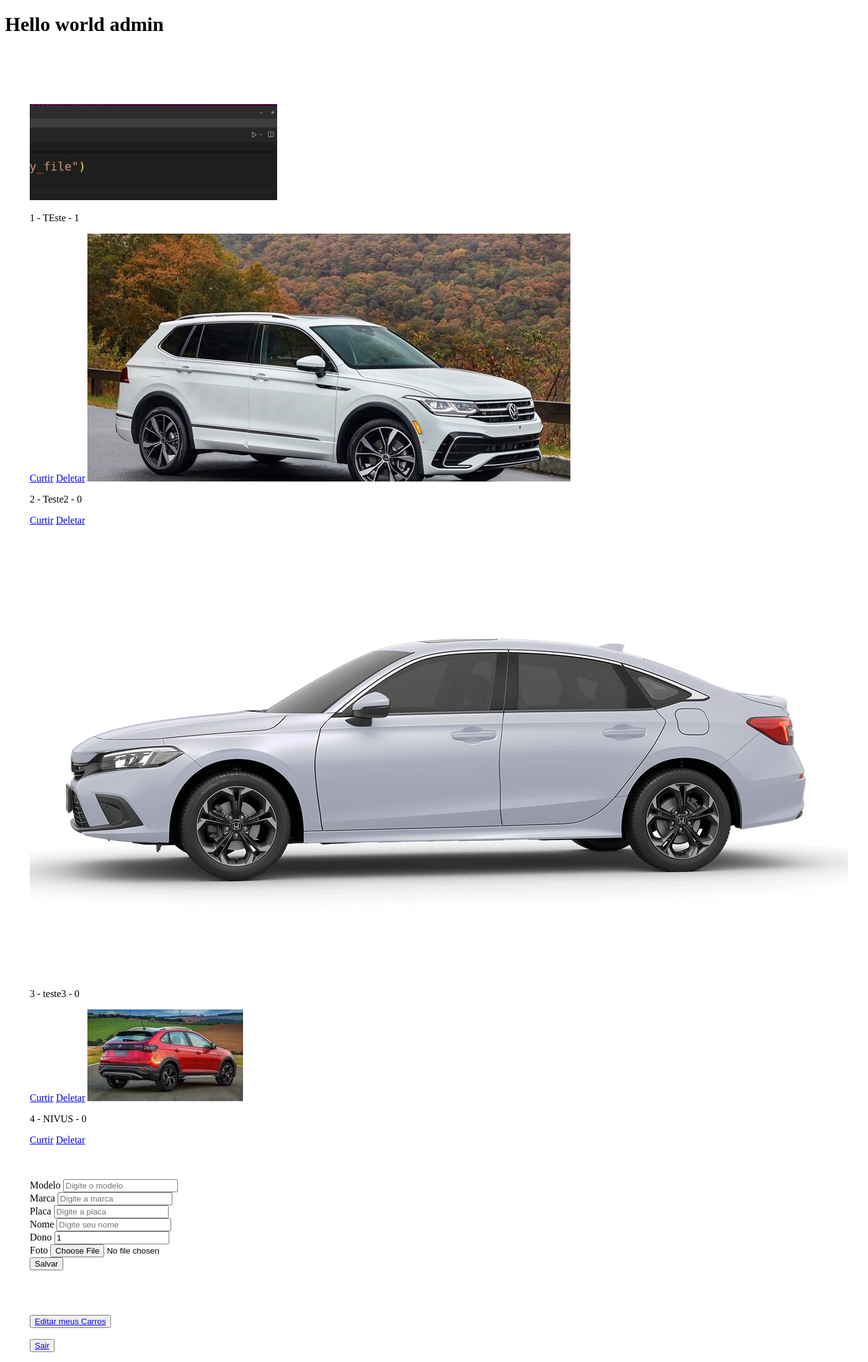
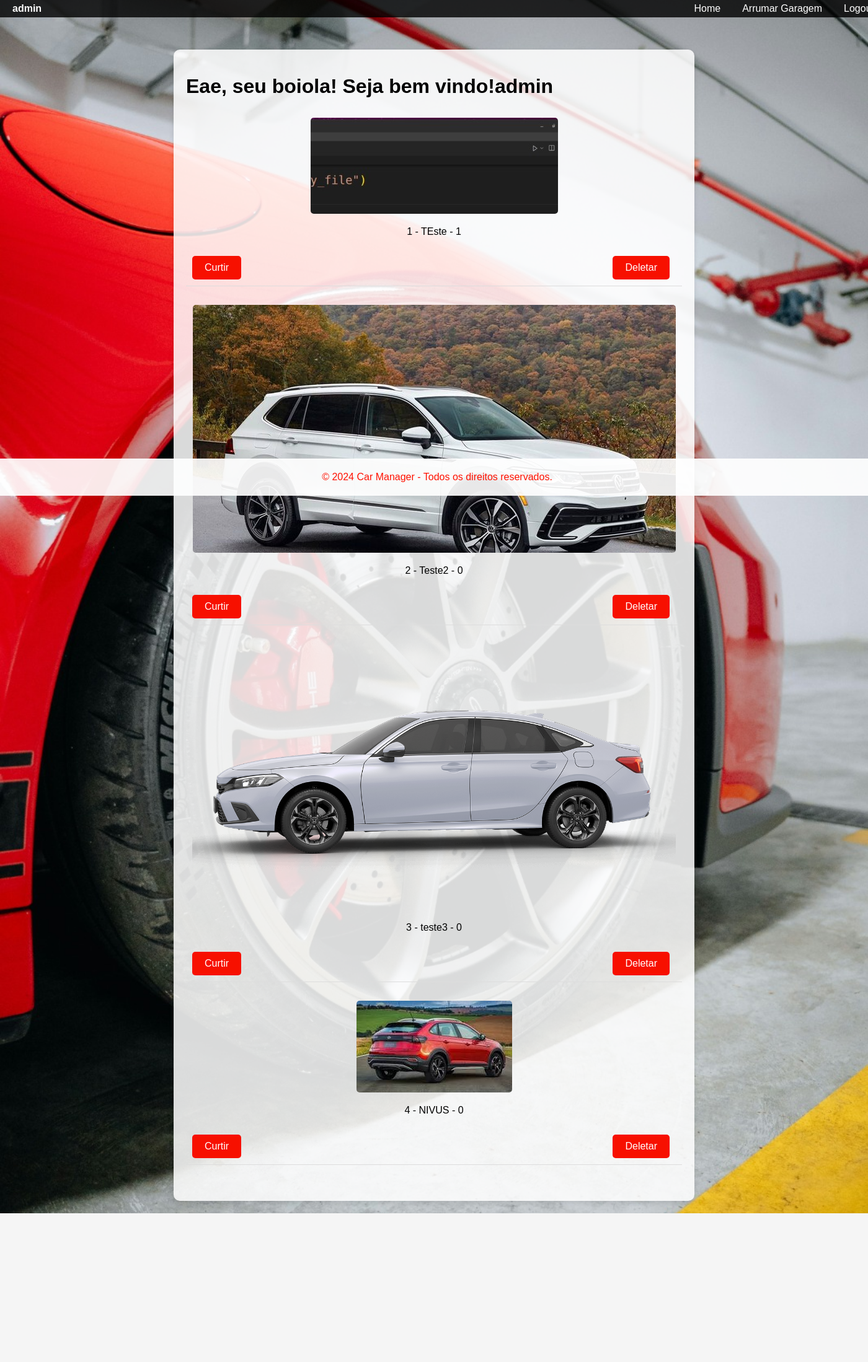
Before and after one commit to EddieMarley23/LDS_PythonCEW, a Django app: page /core/home in a window 1400 px wide. Shown: the whole page at 62% size. After the commit the page ends 1958 px from the top, so only its background shows below. Run offline with Django 5.2, Linux system fonts and the light colour scheme; a user stored in the database is signed in; data comes from the database, SQL or seed files in the repository.

Commit message:
Arquivo com Style.css

```diff
--- a/core/static/css/style.css
+++ b/core/static/css/style.css
@@ -0,0 +1,205 @@
+/* Estilos Globais - Aplicados a ambas as páginas */
+body {
+    background-image: url('../img/carro1.jpg');
+    background-size: cover;
+    background-position: center;
+    background-repeat: no-repeat;
+    font-family: 'Arial', sans-serif;
+    margin: 0;
+    padding-top: 60px; /* Espaço para a navbar fixa */
+}
+
+/* Estilo para a Navbar */
+.navbar {
+    width: 100%;
+    background-color: #000000ce;
+    color: white;
+    padding: 5px 0;
+    position: fixed;
+    top: 0;
+    left: 0;
+    z-index: 100;
+}
+
+.navbar-container {
+    width: 100%;
+    display: flex;
+    justify-content: space-between;
+    align-items: center;
+    padding: 0 20px;
+}
+
+.navbar-icon {
+    display: flex;
+    align-items: center;
+}
+
+.navbar-title, .navbar-title_index {
+    flex-grow: 1;
+    text-align: center;
+    margin: 0;
+    color: #ffffff;
+    font-weight: bold;
+}
+
+/* Estilo para Links na Navbar */
+.navbar-links {
+    list-style: none;
+    margin: 0;
+    padding: 0;
+    display: flex;
+    gap: 15px;
+}
+
+.navbar-links li {
+    display: inline;
+}
+
+.navbar-links a {
+    color: white;
+    text-decoration: none;
+    padding: 5px 10px;
+}
+
+.navbar-links a:hover {
+    background-color: #555;
+    border-radius: 5px;
+}
+
+/* Estilo do Rodapé */
+.footer {
+    background-color: #ffffffe8;
+    color: rgb(255, 17, 0);
+    text-align: center;
+    padding: 5px;
+    position: fixed;
+    bottom: 0;
+    width: 100%;
+}
+
+/* Estilos para a Página de Login */
+.login-container {
+    background-color: #fff;
+    padding: 30px;
+    border-radius: 10px;
+    box-shadow: 0 4px 8px rgba(0, 0, 0, 0.1);
+    width: 300px;
+    text-align: center;
+    margin-top: 20px; /* Adicionado para espaçamento */
+}
+
+h2 {
+    margin-bottom: 20px;
+}
+
+.messages {
+    margin-bottom: 15px;
+    padding: 10px;
+    background-color: #e7f3fe;
+    border-left: 5px solid #2196f3;
+    list-style-type: none;
+}
+
+.messages li {
+    margin: 5px 0;
+}
+
+label {
+    display: block;
+    text-align: left;
+    margin: 10px 0 5px;
+}
+
+input {
+    width: calc(100% - 22px);
+    padding: 10px;
+    margin-bottom: 15px;
+    border: 1px solid #ccc;
+    border-radius: 5px;
+}
+
+button {
+    width: 100%;
+    padding: 10px;
+    background-color: #f71000;
+    color: white;
+    border: none;
+    border-radius: 5px;
+    cursor: pointer;
+    font-size: 16px;
+}
+
+button:hover {
+    background-color: #ff1e00ab;
+}
+
+.register-link {
+    display: block;
+    margin-top: 10px;
+}
+
+
+/* Estilos para a Página de Índice */
+.index-container {
+    background-color: #ffffffd9;
+    padding: 20px;
+    border-radius: 10px;
+    box-shadow: 0 4px 8px rgba(0, 0, 0, 0.1);
+    width: 80%;
+    max-width: 800px;
+    margin: 20px auto;
+}
+
+.car-list {
+    list-style: none;
+    padding: 0;
+}
+
+.car-item {
+    margin-bottom: 20px;
+    padding: 10px;
+    border-bottom: 1px solid #ddd;
+    text-align: center;
+}
+
+.car-image {
+    max-width: 100%;
+    height: auto;
+    border-radius: 5px;
+}
+
+/* Estilos para Botões na Página de Índice */
+.index-button, .btn-submit {
+    display: inline-block;
+    padding: 10px 20px;
+    background-color: #f71000;
+    color: white; /* Cor do texto branca */
+    border: none;
+    border-radius: 5px;
+    cursor: pointer;
+    text-decoration: none;
+    font-size: 16px;
+    margin-top: 10px; /* Margem superior para espaçamento entre botões */
+    margin-right: 10px; /* Margem direita para espaçamento horizontal */
+}
+
+.index-button:hover, .btn-submit:hover {
+    background-color: #ff1e00ab;
+}
+
+/* Estilo para os links dentro dos botões */
+.index-button a {
+    color: white; /* Cor do texto branca */
+    text-decoration: none; /* Remove o sublinhado do link */
+}
+
+
+.car-form .form-group {
+    margin-bottom: 15px;
+}
+
+.action-buttons {
+    display: flex;
+    justify-content: space-between;
+    margin-top: 20px;
+}
--- a/templates/index.html
+++ b/templates/index.html
@@ -1,69 +1,57 @@
 <!doctype html>
 <html lang="en">
+{% load static %}
 <head>
     <meta charset="UTF-8">
     <meta name="viewport"
           content="width=device-width, user-scalable=no, initial-scale=1.0, maximum-scale=1.0, minimum-scale=1.0">
     <meta http-equiv="X-UA-Compatible" content="ie=edge">
     <title>Document</title>
+    <link rel="stylesheet" href="{% static 'css/style.css' %}">
 </head>
 <body>
 
- <h1>Hello world {{user.username}}</h1>
- <br><br><br><br>
-<ul>
-    {% for car in car_list %}
+<!-- Navbar -->
+<div class="navbar">
+    <div class="navbar-container">
+        <div class="navbar-icon">
+            <span class="navbar-title">{{ user.username }}</span>
+        </div>
+        <ul class="navbar-links">
+            <li><a href="{% url 'home' %}">Home</a></li>
+            <li><a href="{% url 'update' user.id %}">Arrumar Garagem</a></li>
+            <li><a href="{% url 'logout' %}">Logout</a></li>
+        </ul>
+    </div>
+</div>
 
-    <img src="{{car.photo.url}}" alt="Imagem não encontrada">
+<!-- Conteúdo Principal -->
+<div class="index-container">
+    <h1>Eae, seu boiola! Seja bem vindo!{{ user.username }}</h1>
 
-      <p>{{ car.id }} - {{ car.name }} - {{car.like}}</p>
-      <a href="{% url 'toAssess' car.id %}">Curtir</a>
-      <a href="{% url 'delete' car.id %}">Deletar</a>
-
-  {% endfor %}
+    <ul class="car-list">
+        {% for car in car_list %}
+        <li class="car-item">
+            <img src="{{ car.photo.url }}" alt="Imagem não encontrada" class="car-image">
+            <p>{{ car.id }} - {{ car.name }} - {{ car.like }}</p>
+            <div class="action-buttons">
+                <a href="{% url 'toAssess' car.id %}" class="index-button">Curtir</a>
+                <a href="{% url 'delete' car.id %}" class="index-button">Deletar</a>
+            </div>
+        </li>
+        {% endfor %}
+    </ul>
 
 
-<br><br><br><br>
+    <br>
 
-<form action="{% url 'save' %}" method="POST" enctype="multipart/form-data">
-    {% csrf_token %}
-    {{ form.as_p }}
 
-    <div class="form-group">
-        <label for="model">Modelo</label>
-        <input type="text" id="model" name="model" placeholder="Digite o modelo" required>
-    </div>
+</div>
 
-    <div class="form-group">
-        <label for="brand">Marca</label>
-        <input type="text" id="brand" name="brand" placeholder="Digite a marca" required>
-    </div>
+<!-- Rodapé -->
+<div class="footer">
+    <p>© 2024 Car Manager - Todos os direitos reservados.</p>
+</div>
 
-    <div class="form-group">
-        <label for="plate">Placa</label>
-        <input type="text" id="plate" name="plate" placeholder="Digite a placa" required>
-    </div>
-
-    <div class="form-group">
-        <label for="name">Nome</label>
-        <input type="text" id="name" name="name" placeholder="Digite seu nome" required>
-    </div>
-    <div class="form-group">
-        <label for="createdby">Dono</label>
-        <input type="text" id="createdby" name="createdby" value="{{user.id}}" required>
-    </div>
-
-    <div class="form-group">
-        <label for="photo">Foto</label>
-        <input type="file" id="photo" name="photo"  required>
-    </div>
-
-    <button type="submit" class="btn-submit">Salvar</button>
-</form>
-<br><br><br><br>
-<button><a href="{% url 'update' user.id %}">Editar meus Carros</a></button>
-<br><br>
-<button><a href="{% url 'logout' %}">Sair</a></button>
-</ul>
 </body>
 </html>
```
Also changed, not shown: app/settings.py (+5 -7 lines), templates/index_que_funciona.html (added, +69 -0 lines), core/static/img/carro1.jpg (added), core/static/img/logo.png (added).
